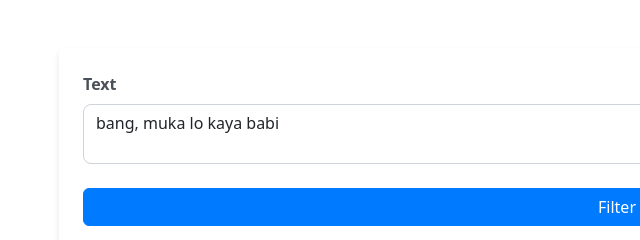
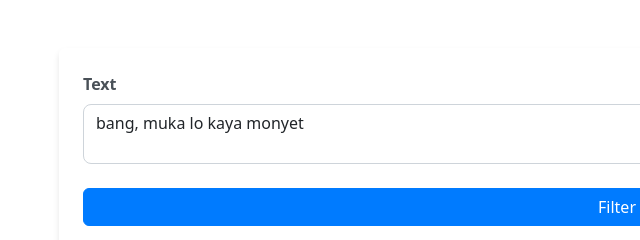
Before and after one commit to vkyas/vkyas.github.io, a plain HTML site: page index.html in a window 1280 px wide. Shown: the top 240 px of the page, 23-663 px from the left. Drawn offline with nearby package versions, Linux system fonts and the light colour scheme.

Commit message:
Update index.html
typo

```diff
--- a/index.html
+++ b/index.html
@@ -32,7 +32,7 @@
             placeholder="Masukkan Kata"
             style="height: 60px"
             id="my_text"
-          >bang, muka lo kaya babi</textarea>
+          >bang, muka lo kaya monyet</textarea>
         </div>
 
         <button class="btn btn-primary btn-block" id="btn_filter">
```
